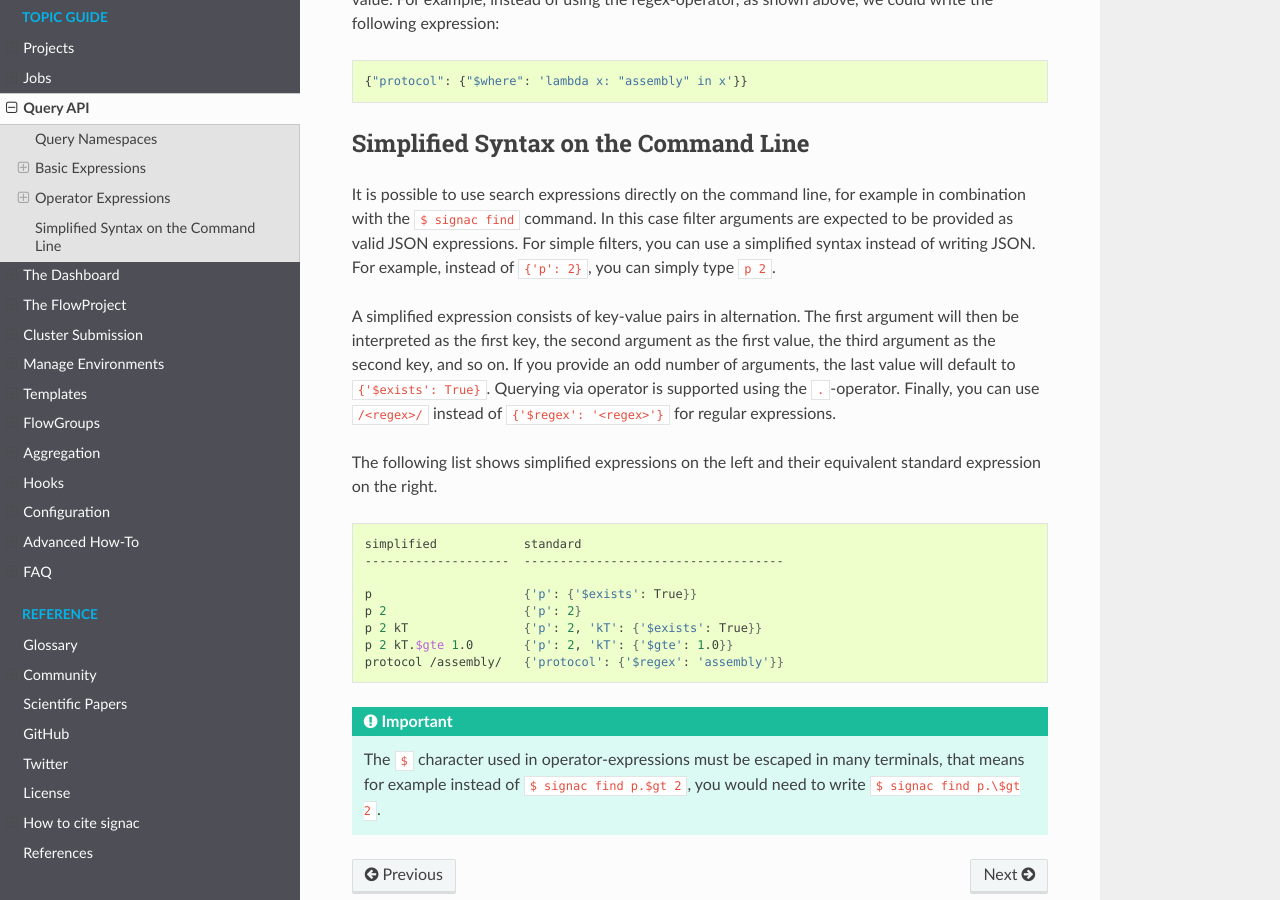
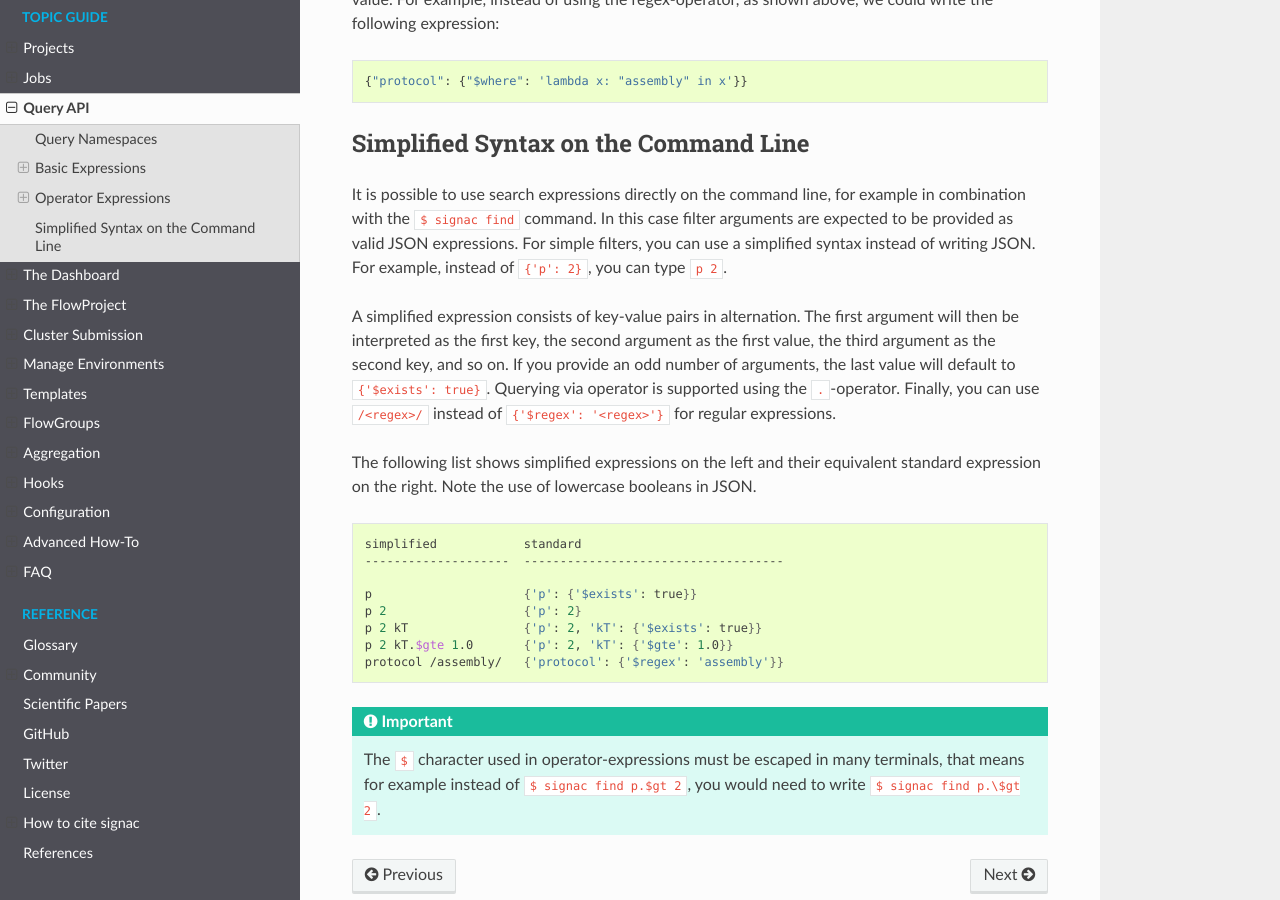
Before and after one commit to glotzerlab/signac-docs, a Sphinx documentation site: the page built from docs/source/query.rst, in a window 1280 px wide and 900 px high, scrolled down 4751 px. Built offline with Sphinx 7.4.7 and the Read the Docs theme 2.0.0, drawn with Linux system fonts in a browser that asks for light colours; some of the changed text lies outside the part shown.

Commit message:
Fix: use lowercase booleans in JSON queries
Otherwise `signac find` yields errors like
Failed to parse query argument. Ensure that $QUERY is valid JSON!

```diff
--- a/docs/source/query.rst
+++ b/docs/source/query.rst
@@ -168,8 +168,8 @@ Exists Operator
 ---------------
 
 If you want to check for the existence of a specific key but do not care about its actual value, use the ``$exists``-operator.
-For example, the expression ``{'p': {'$exists': True}}`` will return all documents that *have a key p* regardless of its value.
-Likewise, using ``False`` as argument would return all documents that have no key with the given name.
+For example, the expression ``{'p': {'$exists': true}}`` will return all documents that *have a key p* regardless of its value.
+Likewise, using ``false`` as argument would return all documents that have no key with the given name.
 
 .. _array-operator:
 
@@ -247,24 +247,25 @@ Simplified Syntax on the Command Line
 It is possible to use search expressions directly on the command line, for example in combination with the ``$ signac find`` command.
 In this case filter arguments are expected to be provided as valid JSON expressions.
 For simple filters, you can use a simplified syntax instead of writing JSON.
-For example, instead of ``{'p': 2}``, you can simply type ``p 2``.
+For example, instead of ``{'p': 2}``, you can type ``p 2``.
 
 A simplified expression consists of key-value pairs in alternation.
 The first argument will then be interpreted as the first key, the second argument as the first value, the third argument as the second key, and so on.
-If you provide an odd number of arguments, the last value will default to ``{'$exists': True}``.
+If you provide an odd number of arguments, the last value will default to ``{'$exists': true}``.
 Querying via operator is supported using the ``.``-operator.
 Finally, you can use ``/<regex>/`` instead of ``{'$regex': '<regex>'}`` for regular expressions.
 
 The following list shows simplified expressions on the left and their equivalent standard expression on the right.
+Note the use of lowercase booleans in JSON.
 
 .. code-block:: bash
 
     simplified            standard
     --------------------  ------------------------------------
 
-    p                     {'p': {'$exists': True}}
+    p                     {'p': {'$exists': true}}
     p 2                   {'p': 2}
-    p 2 kT                {'p': 2, 'kT': {'$exists': True}}
+    p 2 kT                {'p': 2, 'kT': {'$exists': true}}
     p 2 kT.$gte 1.0       {'p': 2, 'kT': {'$gte': 1.0}}
     protocol /assembly/   {'protocol': {'$regex': 'assembly'}}
 
```
